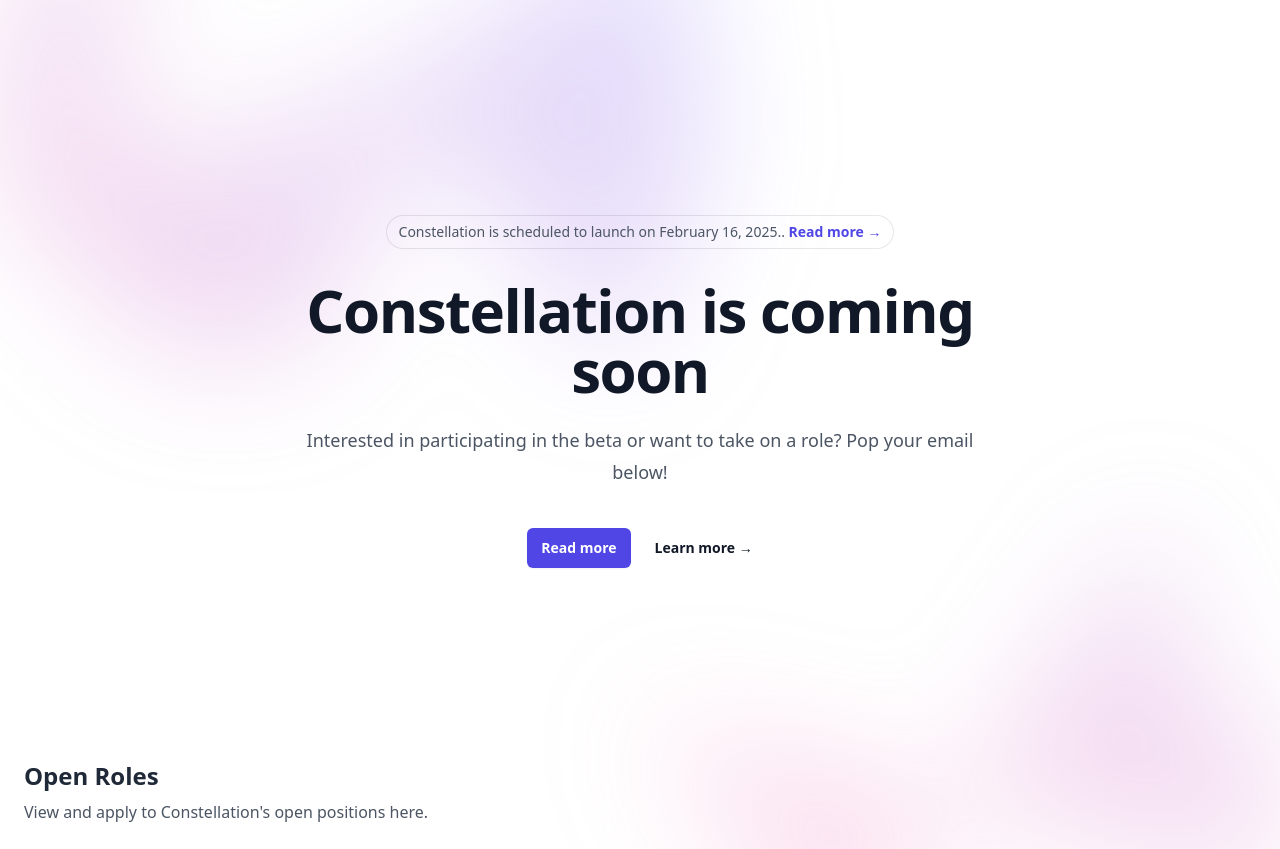
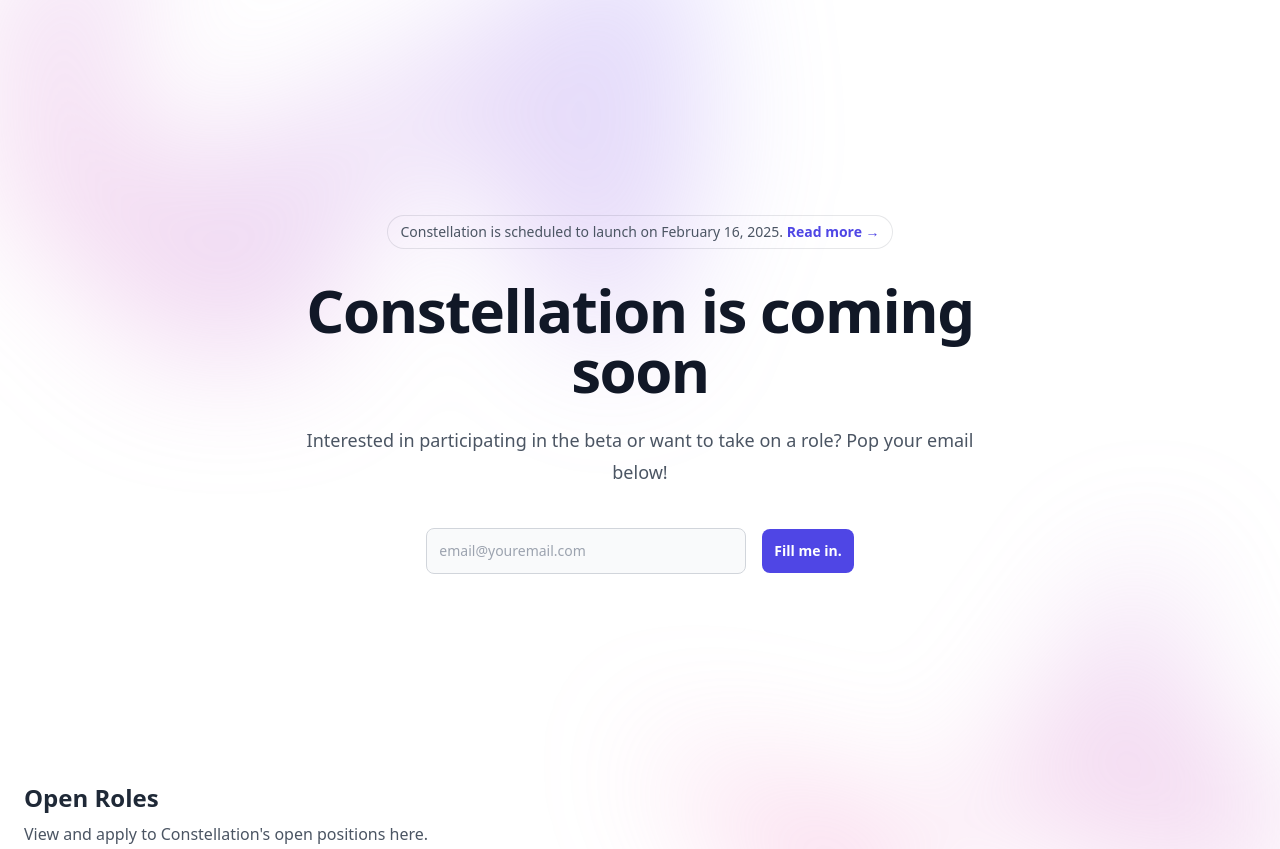
Before and after one commit to ConstellationNetworking/comingsoon, a plain HTML site: page index.html in a window 1280 px wide. Shown: the top 849 px of the page. Drawn offline with nearby package versions, Linux system fonts and the light colour scheme; no server answers.

Commit message:
added field

```diff
--- a/assets/js/index.js
+++ b/assets/js/index.js
@@ -1,3 +1,5 @@
+let db = firebase.firestore();
+
 function smoothScrollAboveElement(elementId, offset) {
     const element = document.getElementById(elementId);
     if (element) {
@@ -8,6 +10,33 @@ function smoothScrollAboveElement(elementId, offset) {
             behavior: 'smooth'
         });
     }
+}
+
+function submitForm() {
+    email = document.getElementById('email').value;
+
+    if (!email) {
+        document.getElementById('email').placeholder = 'Please enter a valid email address';
+        return;
+    }
+
+    const emailRegex = /^[^\s@]+@[^\s@]+\.[^\s@]+$/;
+    if (!emailRegex.test(email)) {
+        document.getElementById('email').value = '';
+        document.getElementById('email').placeholder = 'Please enter a valid email address';
+        return;
+    }
+
+    db.collection('ComingSoonSubscribers').add({
+        email: email,
+        timestamp: firebase.firestore.FieldValue.serverTimestamp(),
+        browserInfo: navigator.userAgent
+    })
+    .then((docRef) => {
+        document.getElementById('email').value = '';
+        document.getElementById('email').placeholder = 'Thank you for subscribing!';
+        document.getElementById('submitBtn').innerHTML = 'Done!';
+    })
 }
 
 document.addEventListener('DOMContentLoaded', (event) => {
--- a/index.html
+++ b/index.html
@@ -37,8 +37,7 @@
         <div class="relative isolate px-6 pt-6 lg:px-8">
             <div class="absolute inset-x-0 -top-40 -z-10 transform-gpu overflow-hidden blur-3xl sm:-top-80"
                 aria-hidden="true">
-        <div
-          class="relative left-[calc(50%-11rem)] aspect-[1155/678] w-[36.125rem] -translate-x-1/2 rotate-[30deg] bg-gradient-to-tr from-[#ff80b5] to-[#9089fc] opacity-30 sm:left-[calc(50%-30rem)] sm:w-[72.1875rem]"
+                <div class="relative left-[calc(50%-11rem)] aspect-[1155/678] w-[36.125rem] -translate-x-1/2 rotate-[30deg] bg-gradient-to-tr from-[#ff80b5] to-[#9089fc] opacity-30 sm:left-[calc(50%-30rem)] sm:w-[72.1875rem]"
                     style="clip-path: polygon(74.1% 44.1%, 100% 61.6%, 97.5% 26.9%, 85.5% 0.1%, 80.7% 2%, 72.5% 32.5%, 60.2% 62.4%, 52.4% 68.1%, 47.5% 58.3%, 45.2% 34.5%, 27.5% 76.7%, 0.1% 64.9%, 17.9% 100%, 27.6% 76.8%, 76.1% 97.7%, 74.1% 44.1%)">
                 </div>
             </div>
@@ -46,29 +45,30 @@
                 <div class="hidden sm:mb-8 sm:flex sm:justify-center">
                     <div
                         class="relative rounded-full px-3 py-1 text-sm leading-6 text-gray-600 ring-1 ring-gray-900/10 hover:ring-gray-900/20">
-            Constellation is scheduled to launch on February 16, 2025.. <a href="https://github.com/ConstellationNetworking"
-              class="font-semibold text-indigo-600">
+                        Constellation is scheduled to launch on February 16, 2025. <a href="https://github.com/ConstellationNetworking" class="font-semibold text-indigo-600">
                             <span class="absolute inset-0" aria-hidden="true"></span>Read more <span
                                 aria-hidden="true">&rarr;</span></a>
                     </div>
                 </div>
                 <div class="text-center">
-          <h1 class="text-4xl font-bold tracking-tight text-gray-900 sm:text-6xl">Constellation is coming soon</h1>
-          <p class="mt-6 text-lg leading-8 text-gray-600">Interested in participating in the beta or want to take on a role? Pop your email below!</p>
-          <div class="mt-10 flex items-center justify-center gap-x-6">
-            <a style="cursor: pointer;" onclick="smoothScrollAboveElement('positions-table', 10)"
-              class="rounded-md bg-indigo-600 px-3.5 py-2.5 text-sm font-semibold text-white shadow-sm hover:bg-indigo-500 focus-visible:outline focus-visible:outline-2 focus-visible:outline-offset-2 focus-visible:outline-indigo-600">Read
-              more</a>
-            <a href="/about.html" class="text-sm font-semibold leading-6 text-gray-900">Learn more <span
-                aria-hidden="true">→</span></a>
+                    <h1 class="text-4xl font-bold tracking-tight text-gray-900 sm:text-6xl">Constellation is coming soon
+                    </h1>
+                    <p class="mt-6 text-lg leading-8 text-gray-600">Interested in participating in the beta or want to
+                        take on a role? Pop your email below!</p>
+                        <div class="mt-10 flex items-center justify-center gap-4">
+                            <form class="flex items-center gap-4">
+                                <input type="email" id="email" placeholder="email@youremail.com"
+                                    class="input-field bg-gray-50 border border-gray-300 text-gray-900 text-sm rounded-lg focus:ring-blue-500 focus:border-blue-500 block p-3 dark:bg-gray-700 dark:border-gray-600 dark:placeholder-gray-400 dark:text-white dark:focus:ring-blue-500 dark:focus:border-blue-500 w-80 sm:w-80">
+                                <button id="submitBtn" type="button" onclick="submitForm()" class="button-style bg-indigo-600 text-white text-sm font-semibold rounded-lg p-3 hover:bg-indigo-500 focus:outline-none focus:ring-2 focus:ring-indigo-600">
+                                    Fill me in.
+                                </button>
+                            </form>
                         </div>
                 </div>
             </div>
-      <div
-        class="absolute inset-x-0 top-[calc(100%-13rem)] -z-10 transform-gpu overflow-hidden blur-3xl sm:top-[calc(100%-30rem)]"
+            <div class="absolute inset-x-0 top-[calc(100%-13rem)] -z-10 transform-gpu overflow-hidden blur-3xl sm:top-[calc(100%-30rem)]"
                 aria-hidden="true">
-        <div
-          class="relative left-[calc(50%+3rem)] aspect-[1155/678] w-[36.125rem] -translate-x-1/2 bg-gradient-to-tr from-[#ff80b5] to-[#9089fc] opacity-30 sm:left-[calc(50%+36rem)] sm:w-[72.1875rem]"
+                <div class="relative left-[calc(50%+3rem)] aspect-[1155/678] w-[36.125rem] -translate-x-1/2 bg-gradient-to-tr from-[#ff80b5] to-[#9089fc] opacity-30 sm:left-[calc(50%+36rem)] sm:w-[72.1875rem]"
                     style="clip-path: polygon(74.1% 44.1%, 100% 61.6%, 97.5% 26.9%, 85.5% 0.1%, 80.7% 2%, 72.5% 32.5%, 60.2% 62.4%, 52.4% 68.1%, 47.5% 58.3%, 45.2% 34.5%, 27.5% 76.7%, 0.1% 64.9%, 17.9% 100%, 27.6% 76.8%, 76.1% 97.7%, 74.1% 44.1%)">
                 </div>
             </div>
```
Lines whose indentation alone changed are shown as unchanged.
